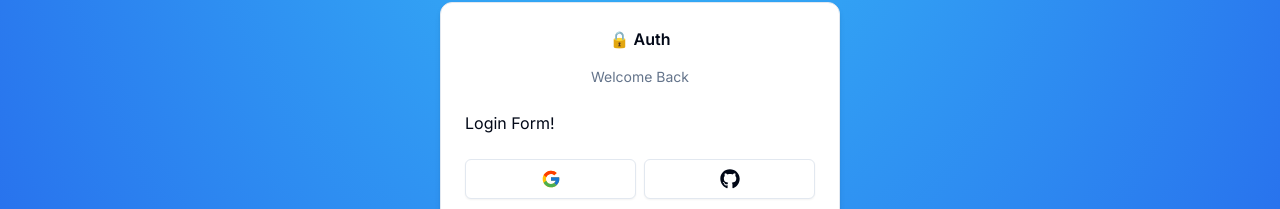
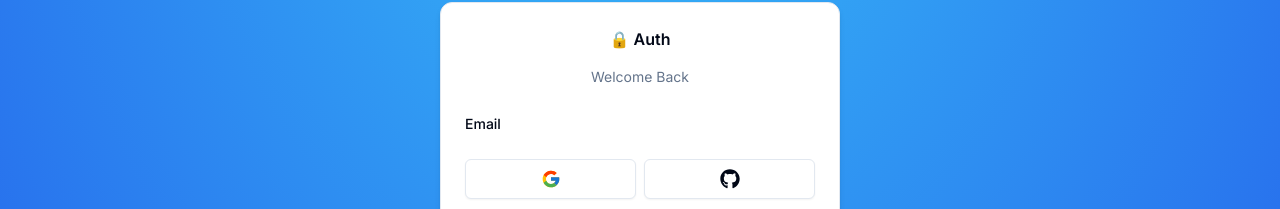
Before and after one commit to thadeus47/next-auth, a Next.js app: page /auth/login in a window 1280 px wide. Shown: the part 259-468 px from the top of the page. Built offline with nearby package versions, Linux system fonts and the light colour scheme.

Commit message:
minor change

```diff
--- a/components/auth/login-form.tsx
+++ b/components/auth/login-form.tsx
@@ -1,4 +1,4 @@
-"use client"
+"use client";
 
 import * as z from "zod";
 
@@ -6,6 +6,16 @@ import { useForm } from "react-hook-form"
 import { zodResolver } from "@hookform/resolvers/zod"
 
 import { LoginSchema } from "@/schemas";
+
+import { Input } from "@/components/ui/input";
+
+import {
+    Form,
+    FormControl,
+    FormField,
+    FormItem,
+    FormLabel,
+    FormMessage } from "@/components/ui/form";
 
 
 import { CardWrapper } from "@/components/auth/card-wrapper"
@@ -15,8 +25,8 @@ export const LoginForm = () => {
         defaultValues: {
             email:"",
             password:"",
-        }
-    })
+        },
+    });
     return(
         <CardWrapper
           headerLabel="Welcome Back"
@@ -24,7 +34,28 @@ export const LoginForm = () => {
           backButtonHref="/auth/register"
           showSocial
         >
-            Login Form!
+           <Form {...form}>
+             <form
+               onSubmit={form.handleSubmit(() => {})}
+               className="space-y-6"
+             >
+              <div className="space-y-4">
+                <FormField
+                    control={form.control}
+                    name="email"
+                    render={({ field}) => (
+
+                        <FormItem>
+                            <FormLabel>Email</FormLabel>
+                            <FormControl>
+
+                            </FormControl>
+                        </FormItem>
+                    )}
+                 />
+              </div>
+             </form>
+           </Form>
         </CardWrapper>
     )
 }
```
